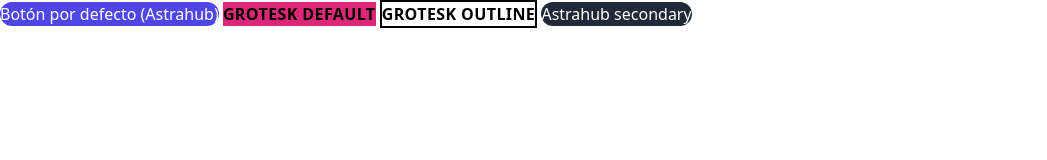
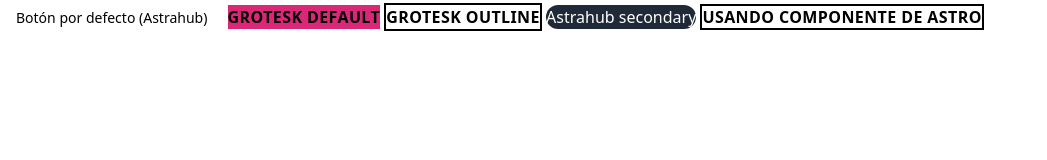
Before and after one commit to adominguez/astra-components, a website built with webpack in the folder apps/astra-components/: page /components/button in a window 1280 px wide. Shown: the whole page, without its empty margins (0-1047 px from the left). Built offline with nearby package versions, Linux system fonts and the light colour scheme.

Commit message:
feat: refactor cn utility to use clsx and tailwind-merge for improved class handling

```diff
--- a/apps/astra-components/src/pages/components/button.astro
+++ b/apps/astra-components/src/pages/components/button.astro
@@ -10,5 +10,6 @@
     <ButtonReact theme="grotesk">Grotesk default</ButtonReact>
     <ButtonReact theme="grotesk" variant="outline">Grotesk outline</ButtonReact>
     <ButtonReact theme="astrahub" variant="secondary">Astrahub secondary</ButtonReact>
+    <AstroButton theme='grotesk' variant='outline'>Usando componente de Astro</AstroButton>
   </div>
 </Layout>
--- a/packages/core-astro/src/components/Button.astro
+++ b/packages/core-astro/src/components/Button.astro
@@ -1,26 +1,31 @@
 ---
-import type { ButtonHTMLAttributes } from 'astro/types';
-import { themes } from '@astrahub/themes';
+import { themes, type ThemeName } from "@astrahub/themes"
 
-export interface Props extends ButtonHTMLAttributes<HTMLButtonElement> {
-  variant?: 'default' | 'ghost';
-  theme?: keyof typeof themes;
-  class?: string;
+export interface Props {
+  theme?: ThemeName
+  variant?: string
+  size?: string
+  className?: string
+  as?: string
+  disabled?: boolean
 }
 
 const {
-  variant = 'default',
-  theme = 'astrahub',
-  class: customClass,
-  ...rest
-} = Astro.props;
+  theme = "astrahub",
+  variant = "default",
+  size = "default",
+  className = "",
+  as = "button",
+  disabled = false
+} = Astro.props
 
-const themeConfig = themes[theme];
-const base = themeConfig.base;
-const variantStyles = themeConfig.variants[variant];
-const classes = [base, variantStyles, customClass].filter(Boolean).join(' ');
+const selectedTheme = themes[theme]
+const base = selectedTheme?.base ?? ""
+const variantClass = selectedTheme?.variants?.[variant] ?? ""
+const finalClass = [base, variantClass, className].join(" ").trim()
+const tag = as
 ---
 
-<button class={classes} {...rest}>
+<component this={tag} class={finalClass} disabled={disabled}>
   <slot />
-</button>
+</component>
--- a/packages/core-react/src/components/Button.tsx
+++ b/packages/core-react/src/components/Button.tsx
@@ -1,37 +1,61 @@
 import * as React from "react"
 import { Slot } from "@radix-ui/react-slot"
+import { cva, type VariantProps } from "class-variance-authority"
+import { cn } from "../utils/cn"
 import { themes, ThemeName } from "@astrahub/themes"
-import { cn } from "../utils/cn"
 
-type ButtonProps<T extends ThemeName = "astrahub"> = {
-  theme?: T
-  variant?: keyof typeof themes[T]["variants"]
+const buttonVariants = cva(
+  "inline-flex items-center justify-center gap-2 whitespace-nowrap rounded-md text-sm font-medium transition-all disabled:pointer-events-none disabled:opacity-50 [&_svg]:pointer-events-none [&_svg:not([class*='size-'])]:size-4 shrink-0 [&_svg]:shrink-0 outline-none focus-visible:border-ring focus-visible:ring-ring/50 focus-visible:ring-[3px] aria-invalid:ring-destructive/20 dark:aria-invalid:ring-destructive/40 aria-invalid:border-destructive",
+  {
+    variants: {
+      variant: {
+        default:
+          "bg-primary text-primary-foreground shadow-xs hover:bg-primary/90",
+        destructive: "bg-destructive text-white shadow-xs hover:bg-destructive/90 focus-visible:ring-destructive/20 dark:focus-visible:ring-destructive/40 dark:bg-destructive/60",
+        outline:
+          "border bg-background shadow-xs hover:bg-accent hover:text-accent-foreground dark:bg-input/30 dark:border-input dark:hover:bg-input/50",
+        secondary: "bg-secondary text-secondary-foreground shadow-xs hover:bg-secondary/80",
+        ghost: "hover:bg-accent hover:text-accent-foreground dark:hover:bg-accent/50",
+        link: "text-primary underline-offset-4 hover:underline",
+      },
+      size: {
+        default: "h-9 px-4 py-2 has-[>svg]:px-3",
+        sm: "h-8 rounded-md gap-1.5 px-3 has-[>svg]:px-2.5",
+        lg: "h-10 rounded-md px-6 has-[>svg]:px-4",
+        icon: "size-9",
+      },
+    },
+    defaultVariants: {
+      variant: "default",
+      size: "default",
+    },
+  }
+)
+
+interface ButtonProps
+  extends React.ComponentProps<"button">,
+    VariantProps<typeof buttonVariants> {
   asChild?: boolean
-} & React.ButtonHTMLAttributes<HTMLButtonElement>
+  theme?: ThemeName
+}
 
-const Button = React.forwardRef(
-  <T extends ThemeName = "astrahub">(
-    {
-      className,
-      variant = "default",
-      theme = "astrahub" as T,
-      asChild = false,
-      ...props
-    }: ButtonProps<T>,
-    ref: React.Ref<HTMLButtonElement>
-  ) => {
+const Button = React.forwardRef<HTMLButtonElement, ButtonProps>(
+  ({ className, variant = "default", size = "default", asChild = false, theme, ...props }, ref) => {
     const Comp = asChild ? Slot : "button"
-    const selectedTheme = themes[theme]
-    const styles = cn(
-      selectedTheme.base,
-      selectedTheme.variants[variant] ?? "",
-      className
-    )
 
-    return <Comp ref={ref} className={styles} {...props} />
+    const themed =
+      theme && themes[theme]
+        ? cn(
+            themes[theme].base,
+            themes[theme].variants?.[variant || 'default'] ?? "",
+            className
+          )
+        : cn(buttonVariants({ variant, size, className }))
+
+    return <Comp ref={ref} className={themed} {...props} />
   }
 )
 
 Button.displayName = "Button"
 
-export { Button }
+export { Button, buttonVariants }
--- /dev/null
+++ b/packages/core-react/src/styles/globals.css
@@ -0,0 +1,123 @@
+@import "tailwindcss";
+@import "tw-animate-css";
+
+@custom-variant dark (&:is(.dark *));
+
+:root {
+  --background: oklch(1 0 0);
+  --foreground: oklch(0.145 0 0);
+  --card: oklch(1 0 0);
+  --card-foreground: oklch(0.145 0 0);
+  --popover: oklch(1 0 0);
+  --popover-foreground: oklch(0.145 0 0);
+  --primary: oklch(0.205 0 0);
+  --primary-foreground: oklch(0.985 0 0);
+  --secondary: oklch(0.97 0 0);
+  --secondary-foreground: oklch(0.205 0 0);
+  --muted: oklch(0.97 0 0);
+  --muted-foreground: oklch(0.556 0 0);
+  --accent: oklch(0.97 0 0);
+  --accent-foreground: oklch(0.205 0 0);
+  --destructive: oklch(0.577 0.245 27.325);
+  --destructive-foreground: oklch(0.577 0.245 27.325);
+  --border: oklch(0.922 0 0);
+  --input: oklch(0.922 0 0);
+  --ring: oklch(0.708 0 0);
+  --chart-1: oklch(0.646 0.222 41.116);
+  --chart-2: oklch(0.6 0.118 184.704);
+  --chart-3: oklch(0.398 0.07 227.392);
+  --chart-4: oklch(0.828 0.189 84.429);
+  --chart-5: oklch(0.769 0.188 70.08);
+  --radius: 0.625rem;
+  --sidebar: oklch(0.985 0 0);
+  --sidebar-foreground: oklch(0.145 0 0);
+  --sidebar-primary: oklch(0.205 0 0);
+  --sidebar-primary-foreground: oklch(0.985 0 0);
+  --sidebar-accent: oklch(0.97 0 0);
+  --sidebar-accent-foreground: oklch(0.205 0 0);
+  --sidebar-border: oklch(0.922 0 0);
+  --sidebar-ring: oklch(0.708 0 0);
+}
+
+.dark {
+  --background: oklch(0.145 0 0);
+  --foreground: oklch(0.985 0 0);
+  --card: oklch(0.145 0 0);
+  --card-foreground: oklch(0.985 0 0);
+  --popover: oklch(0.145 0 0);
+  --popover-foreground: oklch(0.985 0 0);
+  --primary: oklch(0.985 0 0);
+  --primary-foreground: oklch(0.205 0 0);
+  --secondary: oklch(0.269 0 0);
+  --secondary-foreground: oklch(0.985 0 0);
+  --muted: oklch(0.269 0 0);
+  --muted-foreground: oklch(0.708 0 0);
+  --accent: oklch(0.269 0 0);
+  --accent-foreground: oklch(0.985 0 0);
+  --destructive: oklch(0.396 0.141 25.723);
+  --destructive-foreground: oklch(0.637 0.237 25.331);
+  --border: oklch(0.269 0 0);
+  --input: oklch(0.269 0 0);
+  --ring: oklch(0.439 0 0);
+  --chart-1: oklch(0.488 0.243 264.376);
+  --chart-2: oklch(0.696 0.17 162.48);
+  --chart-3: oklch(0.769 0.188 70.08);
+  --chart-4: oklch(0.627 0.265 303.9);
+  --chart-5: oklch(0.645 0.246 16.439);
+  --sidebar: oklch(0.205 0 0);
+  --sidebar-foreground: oklch(0.985 0 0);
+  --sidebar-primary: oklch(0.488 0.243 264.376);
+  --sidebar-primary-foreground: oklch(0.985 0 0);
+  --sidebar-accent: oklch(0.269 0 0);
+  --sidebar-accent-foreground: oklch(0.985 0 0);
+  --sidebar-border: oklch(0.269 0 0);
+  --sidebar-ring: oklch(0.439 0 0);
+}
+
+@theme inline {
+  --color-background: var(--background);
+  --color-foreground: var(--foreground);
+  --color-card: var(--card);
+  --color-card-foreground: var(--card-foreground);
+  --color-popover: var(--popover);
+  --color-popover-foreground: var(--popover-foreground);
+  --color-primary: var(--primary);
+  --color-primary-foreground: var(--primary-foreground);
+  --color-secondary: var(--secondary);
+  --color-secondary-foreground: var(--secondary-foreground);
+  --color-muted: var(--muted);
+  --color-muted-foreground: var(--muted-foreground);
+  --color-accent: var(--accent);
+  --color-accent-foreground: var(--accent-foreground);
+  --color-destructive: var(--destructive);
+  --color-destructive-foreground: var(--destructive-foreground);
+  --color-border: var(--border);
+  --color-input: var(--input);
+  --color-ring: var(--ring);
+  --color-chart-1: var(--chart-1);
+  --color-chart-2: var(--chart-2);
+  --color-chart-3: var(--chart-3);
+  --color-chart-4: var(--chart-4);
+  --color-chart-5: var(--chart-5);
+  --radius-sm: calc(var(--radius) - 4px);
+  --radius-md: calc(var(--radius) - 2px);
+  --radius-lg: var(--radius);
+  --radius-xl: calc(var(--radius) + 4px);
+  --color-sidebar: var(--sidebar);
+  --color-sidebar-foreground: var(--sidebar-foreground);
+  --color-sidebar-primary: var(--sidebar-primary);
+  --color-sidebar-primary-foreground: var(--sidebar-primary-foreground);
+  --color-sidebar-accent: var(--sidebar-accent);
+  --color-sidebar-accent-foreground: var(--sidebar-accent-foreground);
+  --color-sidebar-border: var(--sidebar-border);
+  --color-sidebar-ring: var(--sidebar-ring);
+}
+
+@layer base {
+  * {
+    @apply border-border outline-ring/50;
+  }
+  body {
+    @apply bg-background text-foreground;
+  }
+}
--- a/packages/core-react/src/utils/cn.ts
+++ b/packages/core-react/src/utils/cn.ts
@@ -1,3 +1,6 @@
-export function cn(...classes: (string | undefined | null | false)[]): string {
-  return classes.filter(Boolean).join(" ")
+import { clsx, type ClassValue } from "clsx"
+import { twMerge } from "tailwind-merge"
+
+export function cn(...inputs: ClassValue[]) {
+  return twMerge(clsx(inputs))
 }
--- a/packages/themes/src/astrahub.ts
+++ b/packages/themes/src/astrahub.ts
@@ -5,6 +5,9 @@
   variants: {
     default: "bg-indigo-600 hover:bg-indigo-500",
     secondary: "bg-gray-800 hover:bg-gray-700",
-    outline: "border border-white text-white hover:bg-white hover:text-black"
+    outline: "border border-white text-white hover:bg-white hover:text-black",
+    destructive: "bg-destructive text-white shadow-xs hover:bg-destructive/90 focus-visible:ring-destructive/20 dark:focus-visible:ring-destructive/40 dark:bg-destructive/60",
+    ghost: "hover:bg-accent hover:text-accent-foreground dark:hover:bg-accent/50",
+    link: "text-primary underline-offset-4 hover:underline",
   }
 }
--- a/packages/themes/src/grotesk.ts
+++ b/packages/themes/src/grotesk.ts
@@ -5,6 +5,9 @@
   variants: {
     default: "bg-pink-600 text-black hover:bg-pink-500",
     secondary: "bg-yellow-300 text-black hover:bg-yellow-200",
-    outline: "border-2 border-black text-black hover:bg-black hover:text-white"
+    outline: "border-2 border-black text-black hover:bg-black hover:text-white",
+    destructive: "bg-destructive text-white shadow-xs hover:bg-destructive/90 focus-visible:ring-destructive/20 dark:focus-visible:ring-destructive/40 dark:bg-destructive/60",
+    ghost: "hover:bg-accent hover:text-accent-foreground dark:hover:bg-accent/50",
+    link: "text-primary underline-offset-4 hover:underline",
   }
 }
```
Also changed, not shown: packages/core-react/package.json (+6 -1 lines), packages/core-react/tsconfig.json (+9 -1 lines), packages/core-react/components.json (added), pnpm-lock.yaml.
